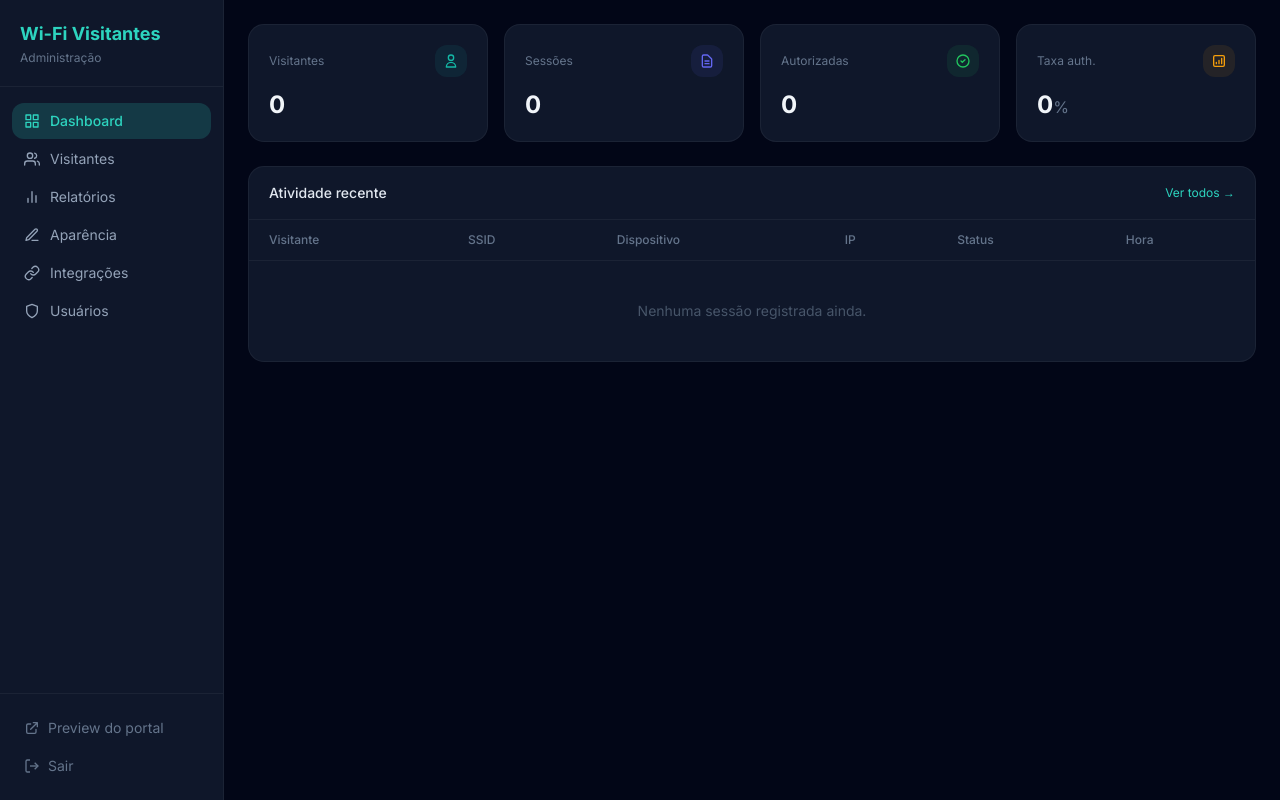
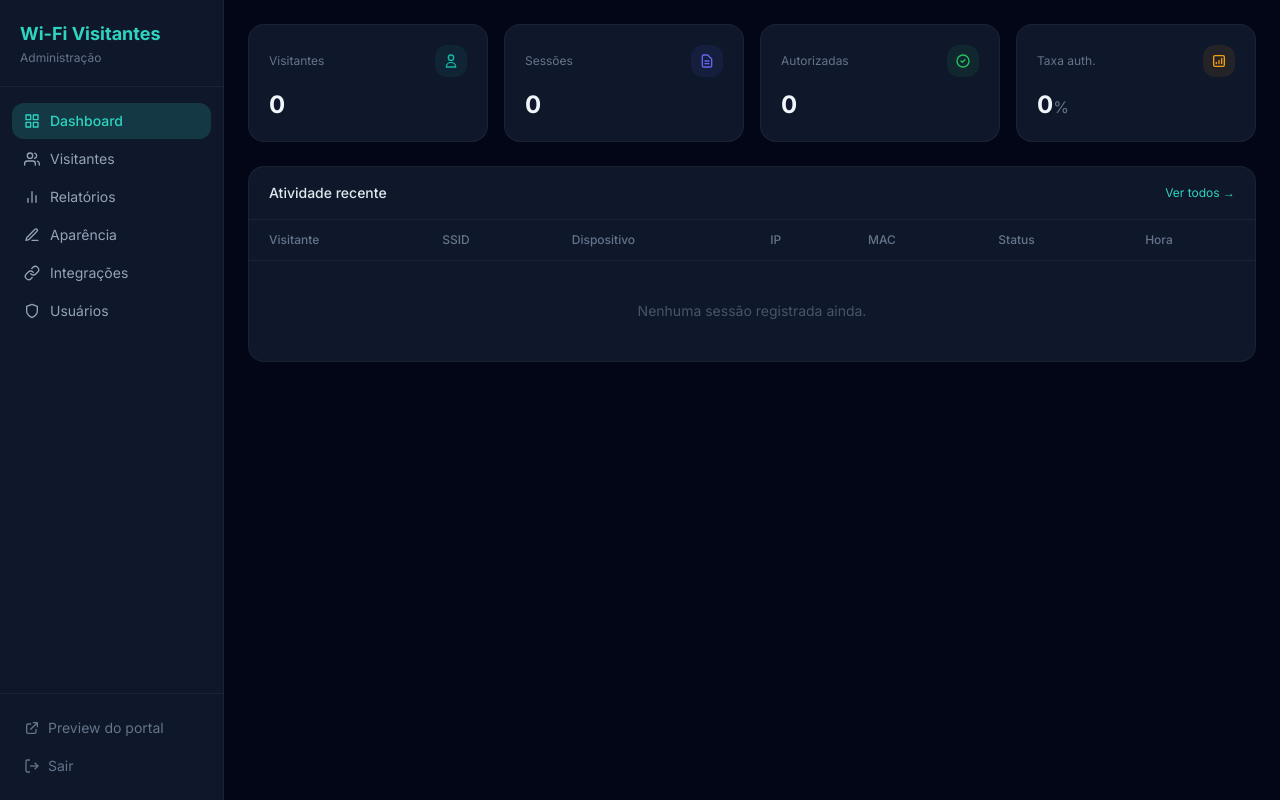
Before and after one commit to fellipepinheiro/captiveportal, a Flask app: page /admin/ in a window 1280 px wide. Run offline with Flask 3, Linux system fonts and the light colour scheme; the visitor is signed in with stand-in values (Sample User, id 1); data that the repository does not hold is empty; some libraries are stand-ins or nearby versions.

Commit message:
feat: exibe MAC address na tabela de atividade recente do dashboard

```diff
--- a/app/templates/admin/dashboard.html
+++ b/app/templates/admin/dashboard.html
@@ -31,7 +31,7 @@
   <div class="flex items-center justify-between px-5 py-4 border-b border-white/5">
     <h2 class="text-sm font-medium">Atividade recente</h2>
     <a href="{{ url_for('admin.visitors') }}"
-       class="text-xs text-teal-400 hover:text-teal-300 transition">Ver todos →</a>
+       class="text-xs accent-text hover:opacity-80 transition">Ver todos →</a>
   </div>
   <div class="overflow-x-auto">
     <table class="w-full text-sm">
@@ -41,6 +41,7 @@
           <th class="text-left px-5 py-3 font-medium hidden md:table-cell">SSID</th>
           <th class="text-left px-5 py-3 font-medium hidden lg:table-cell">Dispositivo</th>
           <th class="text-left px-5 py-3 font-medium hidden lg:table-cell">IP</th>
+          <th class="text-left px-5 py-3 font-medium hidden xl:table-cell">MAC</th>
           <th class="text-left px-5 py-3 font-medium">Status</th>
           <th class="text-left px-5 py-3 font-medium">Hora</th>
         </tr>
@@ -72,6 +73,9 @@
           <td class="px-5 py-3 hidden lg:table-cell">
             <span class="text-xs text-slate-500 font-mono">{{ s.client_ip or '—' }}</span>
           </td>
+          <td class="px-5 py-3 hidden xl:table-cell">
+            <span class="text-xs text-slate-400 font-mono tracking-wide">{{ s.client_mac or '—' }}</span>
+          </td>
           <td class="px-5 py-3">
             {% if s.authorized %}
             <span class="inline-flex items-center gap-1 rounded-full px-2 py-0.5 text-xs font-medium
@@ -87,7 +91,7 @@
         </tr>
         {% else %}
         <tr>
-          <td colspan="6" class="px-5 py-10 text-center text-sm text-slate-600">
+          <td colspan="7" class="px-5 py-10 text-center text-sm text-slate-600">
             Nenhuma sessão registrada ainda.
           </td>
         </tr>
```
